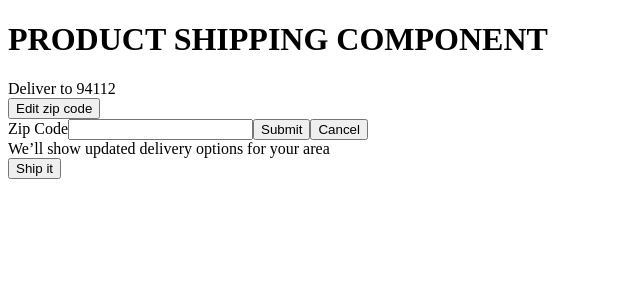
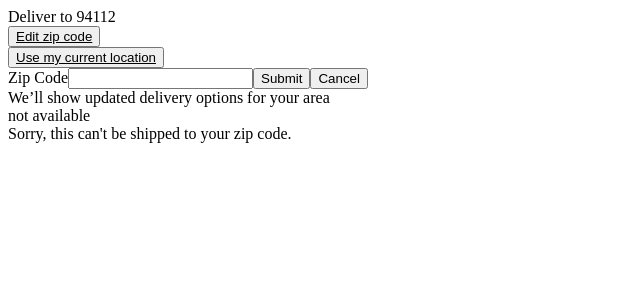
Before and after one commit to Event-Target-Value/etv-shipping, a React app: page / in a window 1280 px wide. Both pictures are taken after a click on the button "Edit zip code". Shown: the top 300 px of the page, without its empty margins (0-640 px from the left). Built offline with nearby package versions, Linux system fonts and the light colour scheme; no server answers; the HTML template or start-up script is replaced by a standard one.

Commit message:
Commit before testing styled component modals

```diff
--- a/client/src/components/App.jsx
+++ b/client/src/components/App.jsx
@@ -10,6 +10,7 @@ class App extends React.Component {
       product: {},
       currentZip: 94112,
       show: false,
+      zipMatch: false,
       showZip: false
     };
     this.closeModal = this.closeModal.bind(this);
@@ -18,6 +19,7 @@ class App extends React.Component {
     this.handleSubmit = this.handleSubmit.bind(this);
     this.showZipcode = this.showZipcode.bind(this);
     this.closeZipcode = this.closeZipcode.bind(this);
+    this.setDefaultZip = this.setDefaultZip.bind(this);
   }
 
   componentDidMount() {
@@ -35,7 +37,10 @@ class App extends React.Component {
   }
 
   setProduct({data}) {
-    this.setState({product: data})
+    this.setState({product: data});
+    if (data.zip.includes(this.state.currentZip)) {
+      this.setState({zipMatch: true})
+    }
   };
 
   closeModal = e => {
@@ -65,6 +70,14 @@ class App extends React.Component {
     });
   };
 
+  setDefaultZip = e => {
+    e.preventDefault();
+    this.setState({
+      currentZip: 94112,
+      showZip: false
+    });
+  };
+
   handleSubmit(e) {
     e.preventDefault();
     if (isNaN(parseInt((document.getElementById("zipcode").value).slice(0,5)))) {
@@ -72,25 +85,35 @@ class App extends React.Component {
     } else {
     let newZip = parseInt((document.getElementById("zipcode").value).slice(0,5));
     this.setState({currentZip: newZip, showZip: false});
-    }
+      if ((this.state.product.zip).includes(newZip)) {
+        this.setState({zipMatch: true})
+      } else {
+        this.setState({zipMatch: false})
+      }
+    };
     // this.setState({currentZip: parseInt((event.target.value))})
   };
 
 
   render () {
+    let zmatch = this.state.zipMatch;
+    let date = new Date();
     return (
       <div className="App">
         <div className = "NonModal">
-          <h1>PRODUCT SHIPPING COMPONENT</h1>
           <div className = "zip">Deliver to {this.state.currentZip}</div>
           <button className = "showZip" id = "showZip" onClick = {e => {
             this.showZipcode(e)
-          }}>Edit zip code</button>
-          <Zipcode
+          }}><u>Edit zip code</u></button>
+          <Zipcode setDefaultZip = {this.setDefaultZip}
           handleSubmit = {this.handleSubmit} showZip = {this.state.showZip} closeZipcode = {this.closeZipcode}></Zipcode>
-          <button className = "showModal" id="showModal" onClick = {e => {
+          {zmatch ? <button className = "showModal" id="showModal" onClick = {e => {
             this.showModal(e)
-          }}> Ship it </button>
+          }}> Ship it </button> :
+          <div>
+          <div className = "notAvailable">not available</div>
+          <div className = "sorry">Sorry, this can't be shipped to your zip code.</div>
+          </div>}
         </div>
         <Modal className = "ModalOne" product={this.state.product} show={this.state.show} closeModal={this.closeModal}></Modal>
       </div>)
--- a/client/src/components/Zipcode.jsx
+++ b/client/src/components/Zipcode.jsx
@@ -7,13 +7,16 @@ export default class Zipcode extends React.Component {
       return null
     }
     return (
+    <div>
+    <button onClick = {this.props.setDefaultZip} className = "useLocation"><u>Use my current location</u></button>
     <form id="zipForm" className="zipForm" onSubmit={e => {this.props.handleSubmit(e)}}>
       <label htmlFor="zipcode"> Zip Code</label>
-      <input type="text" pattern="[0-9]*" name="zipcode" id="zipcode" />
+      <input type="text" pattern="[0-9]*" name="zipcode" id="zipcode"/>
       <button className ="zipSubmit" type="submit">Submit</button>
       <button className = "zipClose" onClick = {this.props.closeZipcode}> Cancel</button>
       <div>We’ll show updated delivery options for your area</div>
     </form>
+    </div>
     )
   }
 }
```
Also changed, not shown: todo.txt, 3 other files (tests, documents, lock files or other folders).
